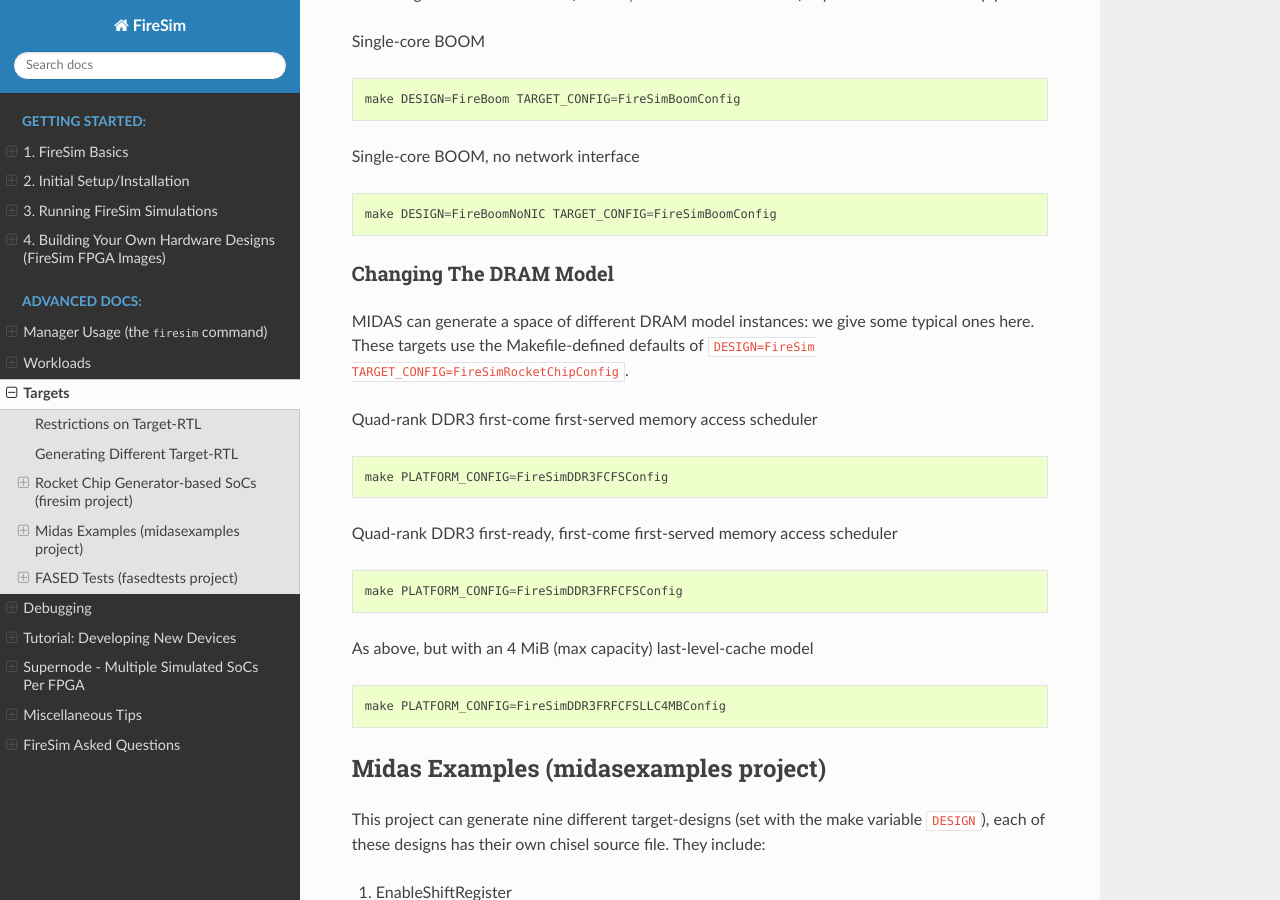
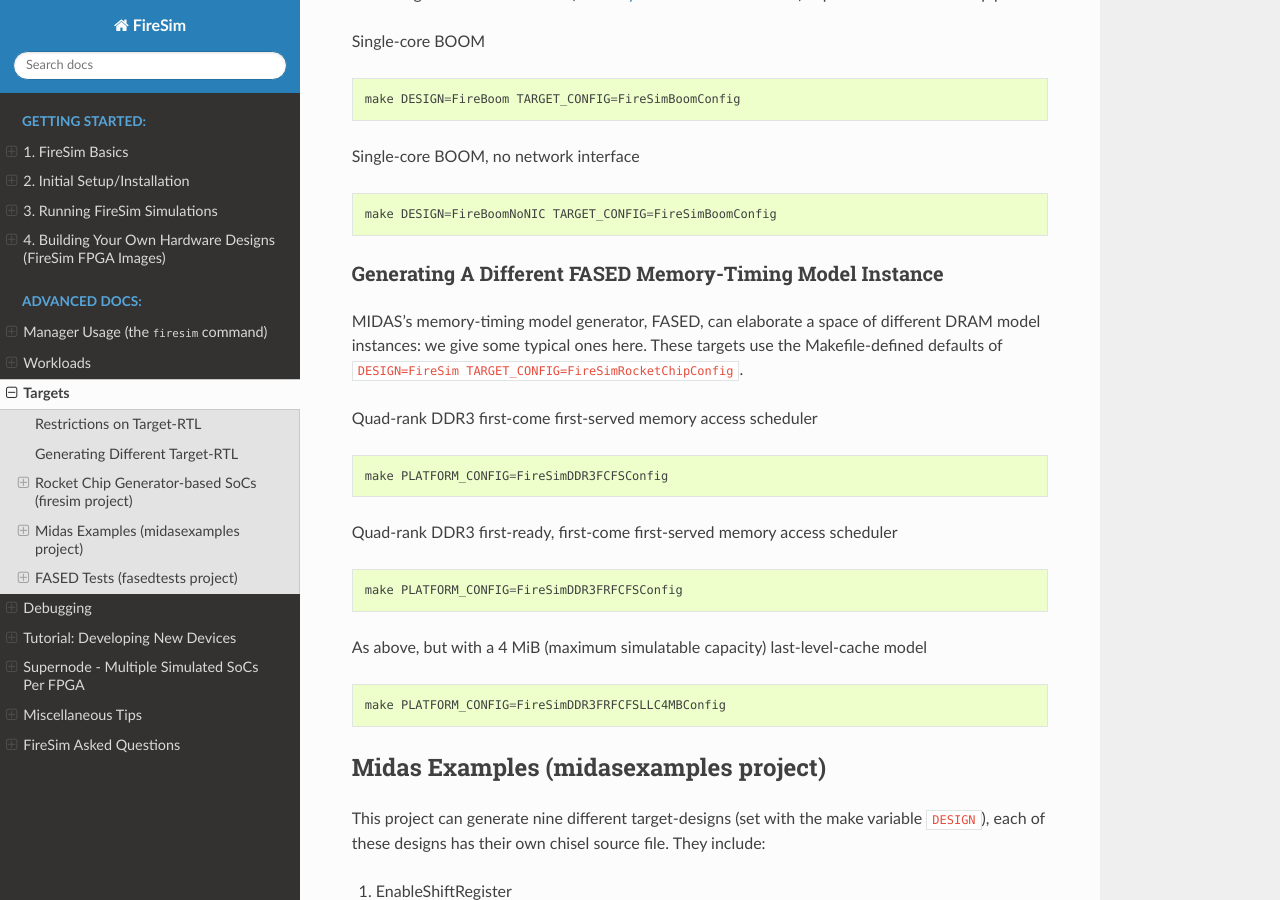
Before and after one commit to firesim/firesim, a Sphinx documentation site: the page built from docs/Advanced-Usage/Generating-Different-Targets.rst, in a window 1280 px wide and 900 px high, scrolled down 2015 px. Built offline with Sphinx 7.4.7 and the Read the Docs theme 2.0.0, drawn with Linux system fonts in a browser that asks for light colours.

Commit message:
[docs] Update memory model configuration docs

```diff
--- a/docs/Advanced-Usage/Generating-Different-Targets.rst
+++ b/docs/Advanced-Usage/Generating-Different-Targets.rst
@@ -119,12 +119,13 @@
     make DESIGN=FireBoomNoNIC TARGET_CONFIG=FireSimBoomConfig
 
 
------------------------
-Changing The DRAM Model
------------------------
+----------------------------------------------------------
+Generating A Different FASED Memory-Timing Model Instance
+----------------------------------------------------------
 
-MIDAS can generate a space of different DRAM model instances: we give some
-typical ones here. These targets use the Makefile-defined defaults of
+MIDAS's memory-timing model generator, FASED, can elaborate a space of
+different DRAM model instances: we give some typical ones here. These targets
+use the Makefile-defined defaults of
 ``DESIGN=FireSim TARGET_CONFIG=FireSimRocketChipConfig``.
 
 Quad-rank DDR3 first-come first-served memory access scheduler
@@ -140,7 +141,7 @@
     make PLATFORM_CONFIG=FireSimDDR3FRFCFSConfig
 
 
-As above, but with an 4 MiB (max capacity) last-level-cache model
+As above, but with a 4 MiB (maximum simulatable capacity) last-level-cache model
 
 ::
 
```
